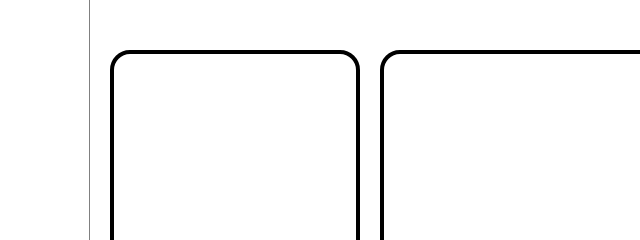
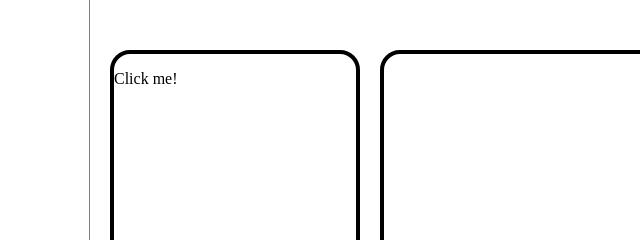
Before and after one commit to johnsonjoelle/Grid-Animation-Testing, a plain HTML site: page index.html in a window 1280 px wide. Shown: the top 240 px of the page, 0-640 px from the left. Drawn offline with Linux system fonts and the light colour scheme.

Commit message:
Added message to show which cell is clickable

```diff
--- a/index.html
+++ b/index.html
@@ -10,7 +10,9 @@
 <body>
   <div class="grid-container">
     <div class="grid" id="grid">
-      <div class="cell content" id="content"></div>
+      <div class="cell content" id="content">
+        <p>Click me!</p>
+      </div>
       <div class="cell"></div>
       <div class="cell"></div>
       <div class="cell"></div>
```
